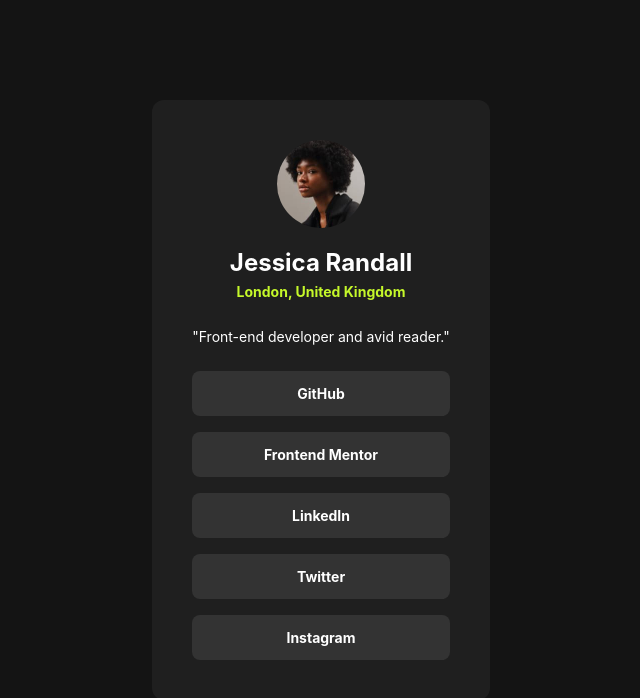
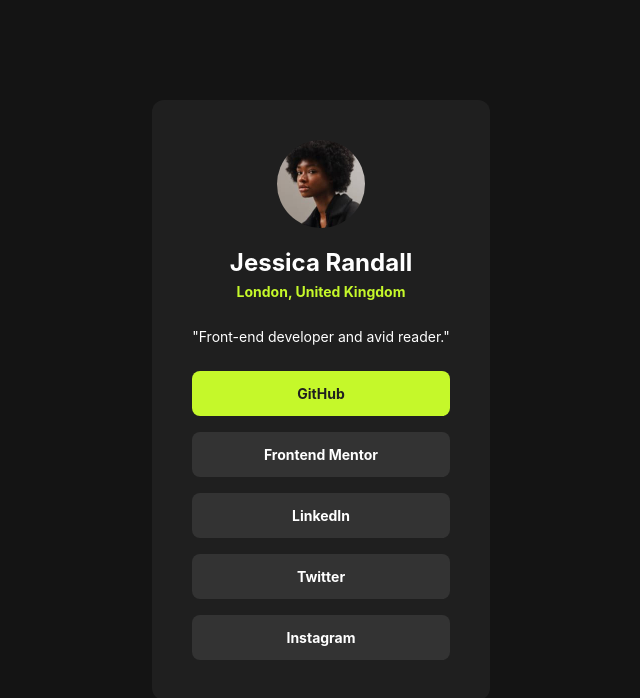
Before and after one commit to IbrahimAyed1/social-links-profile, a plain HTML site: page index.html in a window 1280 px wide. In both pictures the pointer is over the link "GitHub". Shown: the whole page, without its empty margins (319-959 px from the left). Drawn offline with Linux system fonts and the light colour scheme.

Commit message:
Fix: Add hovering effect to links

```diff
--- a/style.css
+++ b/style.css
@@ -65,4 +65,9 @@
     padding: 12px;
     width: 100%;
     border-radius:8px;
+    transition: all 0.3s ease;
 }
+main .profile__container .profile__social-links .profile__social-link:hover{
+    background-color: hsl(75, 94%, 57%);
+    color: hsl(0, 0%, 12%);
+}
```
